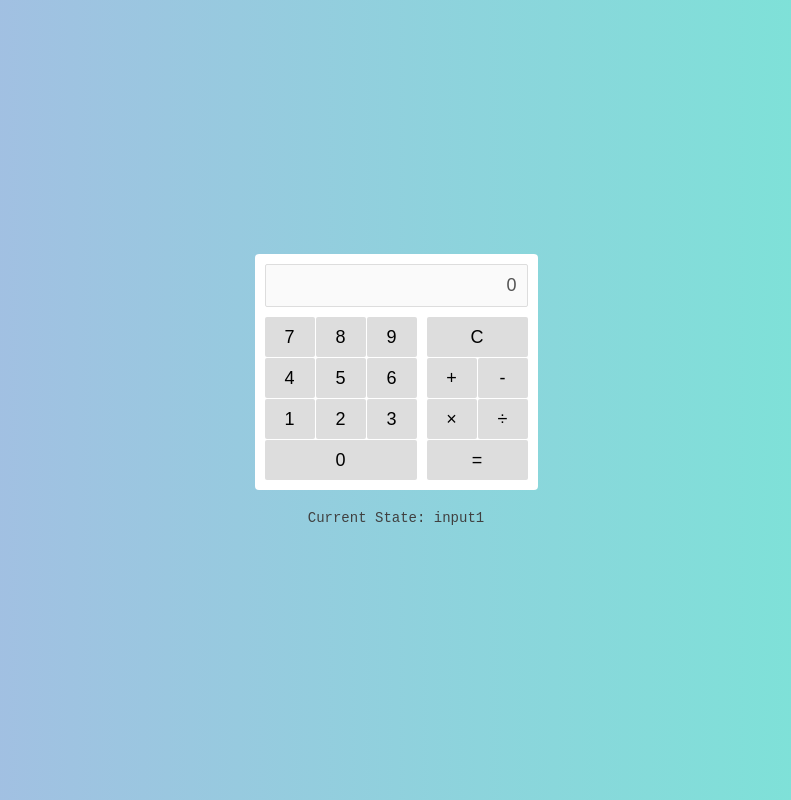
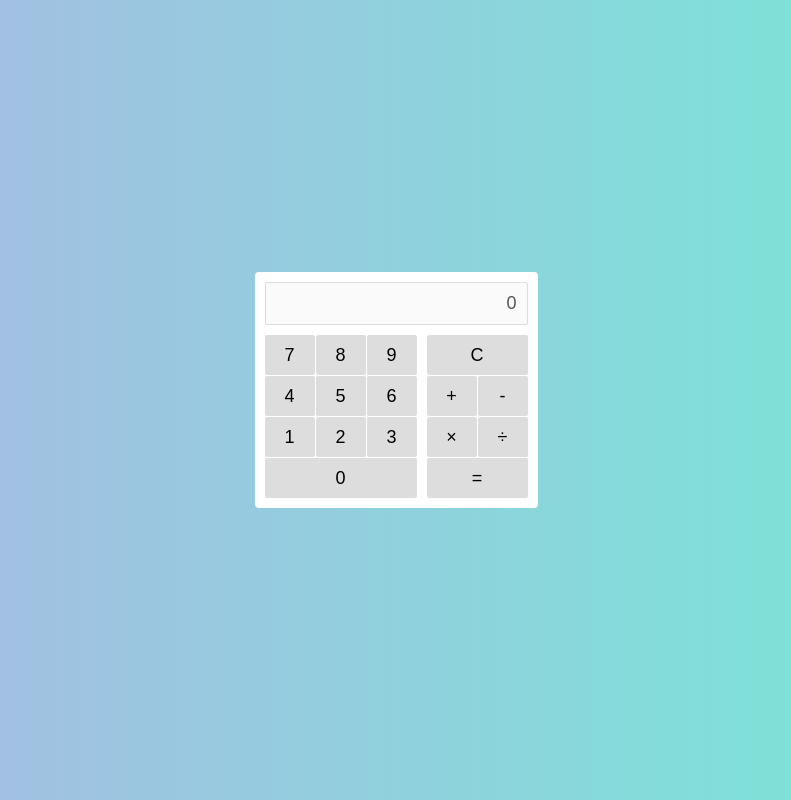
Before and after one commit to paultannenbaum/ts-calculator, a React (Create React App) app: page / in a window 1280 px wide. Shown: the whole page, without its empty margins (244-1035 px from the left). Built offline with nearby package versions, Linux system fonts and the light colour scheme.

Commit message:
Remove uneccesary test

```diff
--- a/src/App.tsx
+++ b/src/App.tsx
@@ -41,9 +41,6 @@ const App = () => {
         </div>
       </div>
     </div>
-    <div className="state">
-      Current State: { state.current }
-    </div>
   </div>
   );
 }
```
Also changed, not shown: src/state-machine.ts (line endings or trailing spaces), 1 other file (tests, documents, lock files or other folders).
